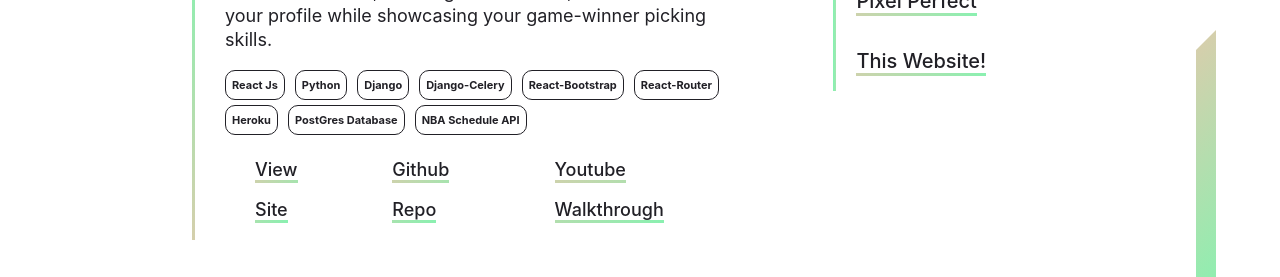
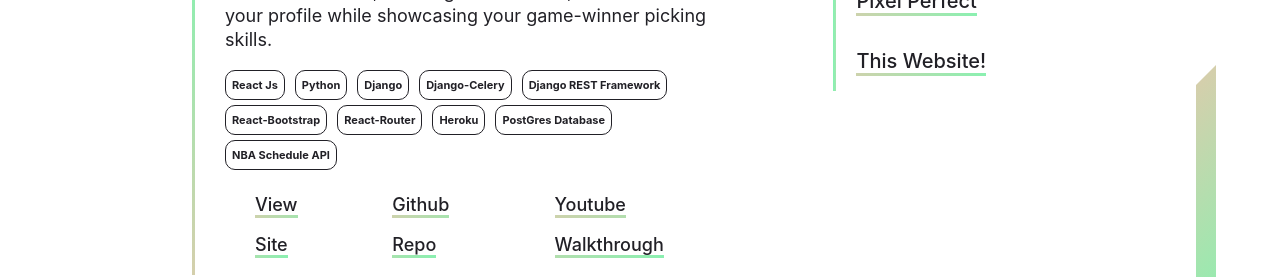
Before and after one commit to alecdhansen/AlecHansen, a React (Vite) app: page / in a window 1280 px wide. Both pictures are taken after a click on the link "Braggem". Shown: the part 486-763 px from the top of the page. Built offline with nearby package versions, Linux system fonts and the light colour scheme.

Commit message:
map out technologies

```diff
--- a/src/components/Portfolio/Braggem/index.tsx
+++ b/src/components/Portfolio/Braggem/index.tsx
@@ -9,6 +9,7 @@
   ContentContainer,
 } from "../style";
 import { TitleHeader, BlurbContainer } from "../style";
+import { braggemTech } from "../utils";
 
 const Braggem: React.FC<Props> = ({ c1, c2 }) => {
   return (
@@ -30,15 +31,9 @@
           your game-winner picking skills.
         </BlurbContainer>
         <TechnologiesContainer>
-          <TechnologyIcon>React Js</TechnologyIcon>
-          <TechnologyIcon>Python</TechnologyIcon>
-          <TechnologyIcon>Django</TechnologyIcon>
-          <TechnologyIcon>Django-Celery</TechnologyIcon>
-          <TechnologyIcon>React-Bootstrap</TechnologyIcon>
-          <TechnologyIcon>React-Router</TechnologyIcon>
-          <TechnologyIcon>Heroku</TechnologyIcon>
-          <TechnologyIcon>PostGres Database</TechnologyIcon>
-          <TechnologyIcon>NBA Schedule API</TechnologyIcon>
+          {braggemTech.map((tech) => (
+            <TechnologyIcon>{tech}</TechnologyIcon>
+          ))}
         </TechnologiesContainer>
         <LinksContainer>
           <Underline margin="0">
--- a/src/components/Portfolio/NewspaperApp/index.tsx
+++ b/src/components/Portfolio/NewspaperApp/index.tsx
@@ -11,6 +11,7 @@
   SubItem,
 } from "../style";
 import { TitleHeader, BlurbContainer } from "../style";
+import { newspaperTech } from "../utils";
 
 const NewspaperApp: React.FC<Props> = ({ c1, c2 }) => {
   return (
@@ -41,13 +42,9 @@
           </SubItem>
         </SubContainer>
         <TechnologiesContainer>
-          <TechnologyIcon>React Js</TechnologyIcon>
-          <TechnologyIcon>Python</TechnologyIcon>
-          <TechnologyIcon>Django</TechnologyIcon>
-          <TechnologyIcon>Django REST Framework</TechnologyIcon>
-          <TechnologyIcon>React-Bootstrap</TechnologyIcon>
-          <TechnologyIcon>React-Router</TechnologyIcon>
-          <TechnologyIcon>Heroku</TechnologyIcon>
+          {newspaperTech.map((tech) => (
+            <TechnologyIcon>{tech}</TechnologyIcon>
+          ))}
         </TechnologiesContainer>
         <LinksContainer>
           <Underline>
--- a/src/components/Portfolio/PixelPerfect/index.tsx
+++ b/src/components/Portfolio/PixelPerfect/index.tsx
@@ -9,6 +9,7 @@
   ContentContainer,
 } from "../style";
 import { TitleHeader, BlurbContainer } from "../style";
+import { pixelTech } from "../utils";
 
 const PixelPerfect: React.FC<Props> = ({ c1, c2 }) => {
   return (
@@ -29,8 +30,9 @@
           to match exactly the request of a client.
         </BlurbContainer>
         <TechnologiesContainer>
-          <TechnologyIcon>HTML5</TechnologyIcon>
-          <TechnologyIcon>CSS3</TechnologyIcon>
+          {pixelTech.map((tech) => (
+            <TechnologyIcon>{tech}</TechnologyIcon>
+          ))}
         </TechnologiesContainer>
         <LinksContainer>
           <Underline>
--- /dev/null
+++ b/src/components/Portfolio/utils.ts
@@ -0,0 +1,24 @@
+export const braggemTech = [
+  "React Js",
+  "Python",
+  "Django",
+  "Django-Celery",
+  "Django REST Framework",
+  "React-Bootstrap",
+  "React-Router",
+  "Heroku",
+  "PostGres Database",
+  "NBA Schedule API",
+];
+
+export const newspaperTech = [
+  "React Js",
+  "Python",
+  "Django",
+  "Django REST Framework",
+  "React-Bootstrap",
+  "React-Router",
+  "Heroku",
+];
+
+export const pixelTech = ["HTML5", "CSS3"];
```
